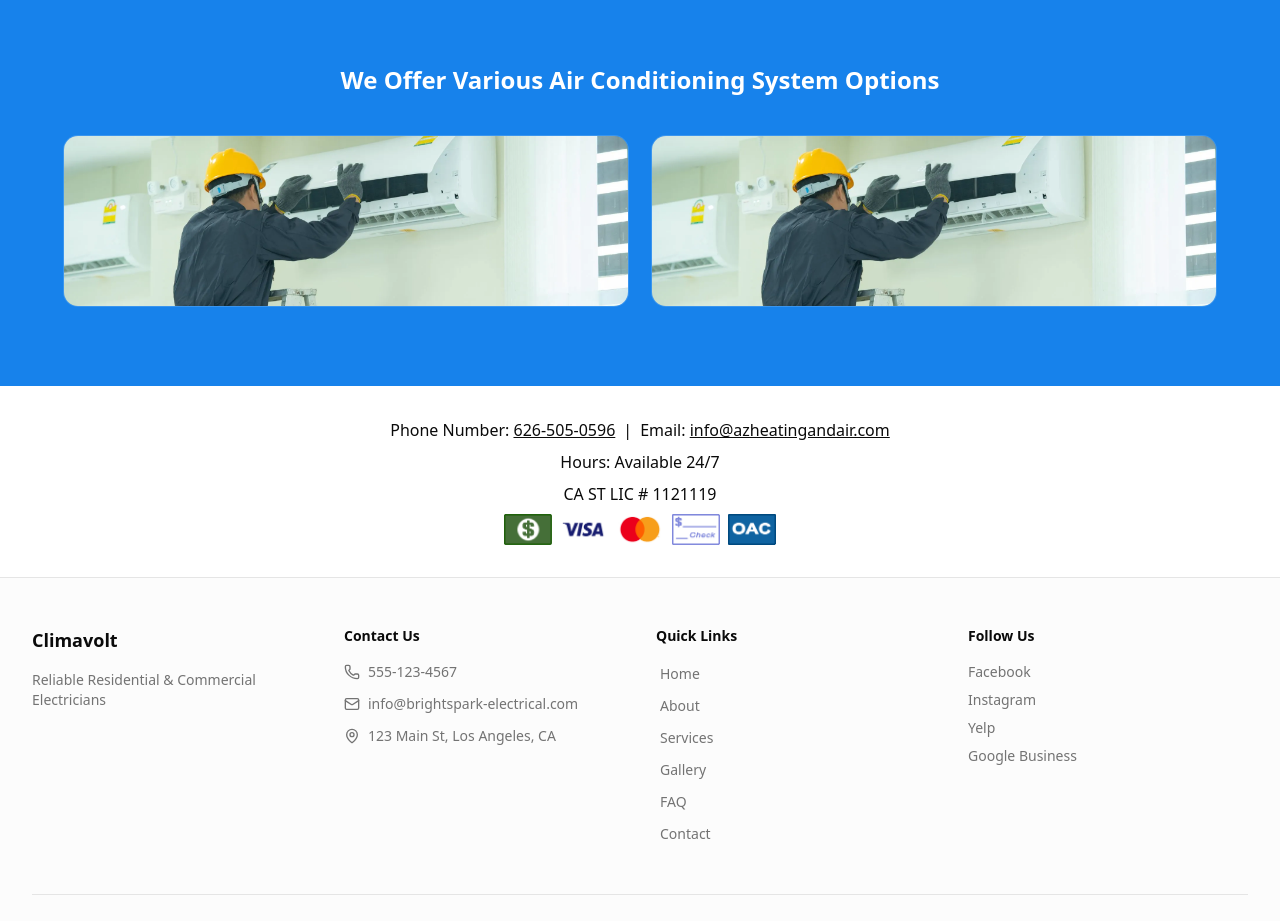
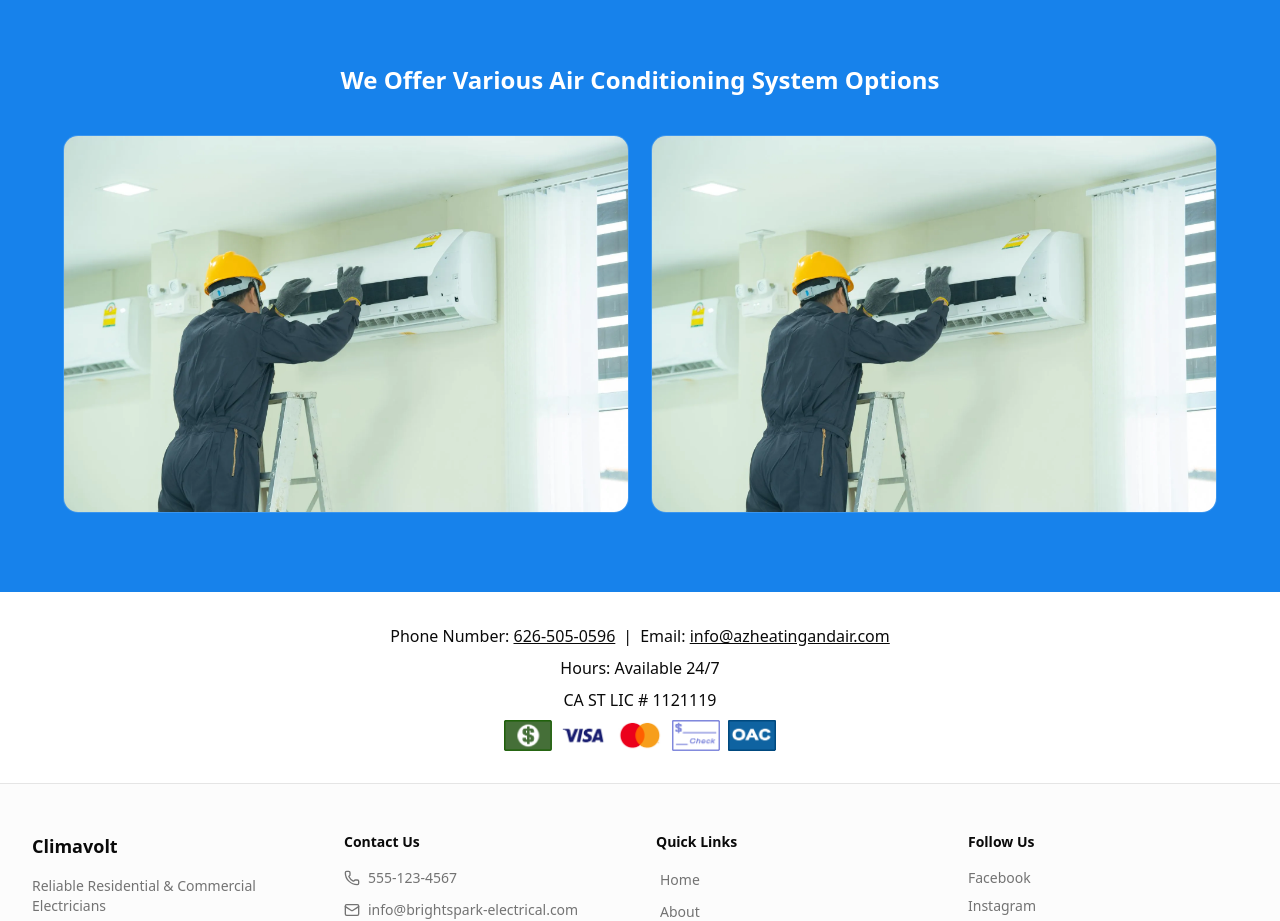
Before and after one commit to Bryanromerou/Alex-Electrician-Website, a Next.js app: page /air-conditioning in a window 1280 px wide. Shown: the part 1160-2081 px from the top of the page. Built offline with nearby package versions, Linux system fonts and the light colour scheme.

Commit message:
adding new Option item component

```diff
--- a/app/air-conditioning/page.tsx
+++ b/app/air-conditioning/page.tsx
@@ -3,7 +3,7 @@ import { SplitFeature } from "@/components/split-feature";
 import { Section } from "@/components/ui/section";
 import WomanAirConditioning from "@/images/stock-images/WomanAirConditioning.webp";
 import AirConditioningClean from "@/images/stock-images/AirConditioningClean.webp";
-import { AIR_CONDITIONING_OPTIONS } from "../temp/constants";
+import { AIR_CONDITIONING_OPTIONS } from "@/constants/services";
 
 export default function HeatingPage() {
   return (
@@ -60,10 +60,7 @@ export default function HeatingPage() {
         <OptionsBand
           title="We Offer Various Air Conditioning System Options"
           images={AIR_CONDITIONING_OPTIONS.map((option) => ({
-            src: option.imageSrc,
-            alt: option.imageAlt,
-            description: option.description,
-            title: option.title,
+            ...option,
           }))}
         />
       </Section>
--- a/app/heating/page.tsx
+++ b/app/heating/page.tsx
@@ -2,7 +2,7 @@ import { OptionsBand } from "@/components/options-band";
 import { SplitFeature } from "@/components/split-feature";
 import { Section } from "@/components/ui/section";
 import HCAVRepair from "@/images/stock-images/HCAVRepair.jpg";
-import { HEATING_OPTIONS } from "../temp/constants";
+import { HEATING_OPTIONS } from "@/constants/services";
 
 export default function HeatingPage() {
   return (
@@ -38,10 +38,7 @@ export default function HeatingPage() {
         <OptionsBand
           title="We Offer Various Heating System Options"
           images={HEATING_OPTIONS.map((option) => ({
-            src: option.imageSrc,
-            alt: option.imageAlt,
-            description: option.description,
-            title: option.title,
+            ...option,
           }))}
         />
       </Section>
--- a/app/temp/constants.ts
+++ /dev/null
@@ -1,52 +0,0 @@
-import HCAVRepair from "@/images/stock-images/HCAVRepair.jpg";
-
-interface ImageOption {
-  title: string;
-  imageSrc: string;
-  imageAlt: string;
-  description: string;
-}
-
-export const HEATING_PUMP_IMAGE_OPTION: ImageOption = {
-  title: "Heat Pumps",
-  imageSrc: HCAVRepair.src,
-  imageAlt: "Heat Pump Repair",
-  description:
-    "Heat pumps use electricity to transfer heat from a cool space to a warm place making the cool space colder and the warm place warmer. They are energy-efficient units.",
-};
-
-export const FURNACE_IMAGE_OPTION: ImageOption = {
-  title: "Furnaces",
-  imageSrc: HCAVRepair.src,
-  imageAlt: "Furnace Repair",
-  description:
-    "Furnaces produce warm air and distribute it throughout a building using ducts. They are fueled by either gas or electricity.",
-};
-
-export const GAS_FURNACE_IMAGE_OPTION: ImageOption = {
-  title: "Gas Furnaces",
-  imageSrc: HCAVRepair.src,
-  imageAlt: "Gas Furnace Repair",
-  description:
-    "Gas furnaces are more energy-efficient and cost-effective than electric furnaces. They operate by burning natural gas or propane to heat the air.",
-};
-
-export const MINI_SPLIT_IMAGE_OPTION: ImageOption = {
-  title: "Mini-Splits",
-  imageSrc: HCAVRepair.src,
-  imageAlt: "Mini-Split Repair",
-  description:
-    "Mini-splits are heating and cooling systems that allow you to control the temperatures in individual rooms or spaces. They are easy to install.",
-};
-
-export const HEATING_OPTIONS: ImageOption[] = [
-  FURNACE_IMAGE_OPTION,
-  GAS_FURNACE_IMAGE_OPTION,
-  HEATING_PUMP_IMAGE_OPTION,
-  MINI_SPLIT_IMAGE_OPTION,
-];
-
-export const AIR_CONDITIONING_OPTIONS: ImageOption[] = [
-  MINI_SPLIT_IMAGE_OPTION,
-  HEATING_PUMP_IMAGE_OPTION,
-];
--- /dev/null
+++ b/components/OptionItem.tsx
@@ -0,0 +1,73 @@
+"use client";
+
+import { useState } from "react";
+import { ImageOption } from "@/types/content";
+import Image from "next/image";
+import { cn } from "@/lib/utils";
+
+interface OptionItemProps extends ImageOption {
+  className?: string;
+  imageClassName?: string;
+  trigger?: "hover" | "click";
+}
+
+export default function OptionItem({
+  title,
+  imageSrc,
+  imageAlt,
+  description,
+  className,
+  imageClassName,
+  trigger = "hover",
+}: OptionItemProps) {
+  // create a state that will determine if we show the overlay, title, and description
+  const [showOverlay, setShowOverlay] = useState(false);
+
+  const onMouseEnter = () => {
+    if (trigger !== "hover") {
+      return;
+    }
+    setShowOverlay(true);
+  };
+  const onMouseLeave = () => {
+    if (trigger !== "hover") {
+      return;
+    }
+    setShowOverlay(false);
+  };
+
+  const onClick = () => {
+    setShowOverlay(!showOverlay);
+  };
+
+  return (
+    <div
+      className={cn(
+        "w-full min-w-[200px] flex-1 overflow-hidden rounded-xl bg-white/10 ring-1 ring-white/15 sm:max-w-[calc(50%-0.75rem)] relative",
+        className
+      )}
+      onMouseEnter={onMouseEnter}
+      onMouseLeave={onMouseLeave}
+      onClick={onClick}
+      role="button"
+    >
+      <Image
+        src={imageSrc}
+        alt={imageAlt}
+        width={520}
+        height={360}
+        className={cn("w-full object-cover", imageClassName)}
+      />
+      {/* // animate a overlay that appears when the user hovers over the image */}
+      <div
+        className={cn(
+          "absolute inset-0 bg-black/80 opacity-0 transition-opacity duration-300",
+          showOverlay && "opacity-100"
+        )}
+      >
+        <h3 className="text-white text-2xl font-bold">{title}</h3>
+        <p className="text-white text-sm">{description}</p>
+      </div>
+    </div>
+  );
+}
--- a/components/options-band.tsx
+++ b/components/options-band.tsx
@@ -1,33 +1,38 @@
-import { cn } from "@/lib/utils";
-import Image from "next/image";
+"use client";
+
+import { useMediaQuery } from "@/hooks/useMediaQuery";
+import OptionItem from "./OptionItem";
+import { ImageOption } from "@/types/content";
 
 export function OptionsBand({
   title,
   images,
 }: {
   title: string;
-  images: { src: string; alt: string; description: string; title: string }[];
+  images: (ImageOption & { className?: string })[];
 }) {
+  const isMobile = useMediaQuery("(max-width: 768px)");
   return (
     <div className="mx-auto max-w-6xl">
       <h3 className="text-center text-2xl font-semibold">{title}</h3>
       <div className="mt-10 flex flex-wrap justify-center gap-6">
         {images.map((img, index) => (
-          <div
-            key={index}
-            className={cn(
-              "w-full min-w-[200px] flex-1 overflow-hidden rounded-xl bg-white/10 ring-1 ring-white/15 sm:max-w-[calc(50%-0.75rem)]",
-              images.length > 4 ? "lg:max-w-[calc(25%-1.125rem)]" : undefined
-            )}
-          >
-            <Image
-              src={img.src}
-              alt={img.alt}
-              width={520}
-              height={360}
-              className="h-[170px] w-full object-cover"
-            />
-          </div>
+          // <div
+          //   key={index}
+          //   className={cn(
+          //     "w-full min-w-[200px] flex-1 overflow-hidden rounded-xl bg-white/10 ring-1 ring-white/15 sm:max-w-[calc(50%-0.75rem)]",
+          //     images.length > 4 ? "lg:max-w-[calc(25%-1.125rem)]" : undefined
+          //   )}
+          // >
+          //   <Image
+          //     src={img.src}
+          //     alt={img.alt}
+          //     width={520}
+          //     height={360}
+          //     className={cn("w-full object-cover", img.className)}
+          //   />
+          // </div>
+          <OptionItem key={index} {...img} trigger={isMobile ? "click" : "hover"} />
         ))}
       </div>
     </div>
--- a/components/split-feature.tsx
+++ b/components/split-feature.tsx
@@ -47,14 +47,14 @@ export function SplitFeature({
         <div className="mt-4 text-base leading-7 text-muted-foreground">{description}</div>
       </div>
 
-      <div className={cn("justify-self-end", imageSpan)}>
+      <div className={cn("justify-self-end md:w-full", imageSpan)}>
         <div className="overflow-hidden rounded-2xl border bg-background shadow-sm">
           <Image
             src={imageSrc}
             alt={imageAlt}
             width={720}
             height={480}
-            className="h-[260px] w-[520px] object-cover md:h-[320px] md:w-full"
+            className="h-[260px] w-[520px] object-cover md:h-[320px] md:w-full "
             priority={false}
           />
         </div>
--- a/constants/services.ts
+++ b/constants/services.ts
@@ -1,4 +1,5 @@
-import { ServiceItem } from "@/types/content";
+import { ImageOption, ServiceItem } from "@/types/content";
+import HCAVRepair from "@/images/stock-images/HCAVRepair.jpg";
 
 export const services: ServiceItem[] = [
   {
@@ -49,3 +50,47 @@ export const services: ServiceItem[] = [
       "Safe and efficient ceiling fan installation and repair services for improved comfort and energy savings.",
   },
 ];
+
+export const HEATING_PUMP_IMAGE_OPTION: ImageOption = {
+  title: "Heat Pumps",
+  imageSrc: HCAVRepair.src,
+  imageAlt: "Heat Pump Repair",
+  description:
+    "Heat pumps use electricity to transfer heat from a cool space to a warm place making the cool space colder and the warm place warmer. They are energy-efficient units.",
+};
+
+export const FURNACE_IMAGE_OPTION: ImageOption = {
+  title: "Furnaces",
+  imageSrc: HCAVRepair.src,
+  imageAlt: "Furnace Repair",
+  description:
+    "Furnaces produce warm air and distribute it throughout a building using ducts. They are fueled by either gas or electricity.",
+};
+
+export const GAS_FURNACE_IMAGE_OPTION: ImageOption = {
+  title: "Gas Furnaces",
+  imageSrc: HCAVRepair.src,
+  imageAlt: "Gas Furnace Repair",
+  description:
+    "Gas furnaces are more energy-efficient and cost-effective than electric furnaces. They operate by burning natural gas or propane to heat the air.",
+};
+
+export const MINI_SPLIT_IMAGE_OPTION: ImageOption = {
+  title: "Mini-Splits",
+  imageSrc: HCAVRepair.src,
+  imageAlt: "Mini-Split Repair",
+  description:
+    "Mini-splits are heating and cooling systems that allow you to control the temperatures in individual rooms or spaces. They are easy to install.",
+};
+
+export const HEATING_OPTIONS: ImageOption[] = [
+  FURNACE_IMAGE_OPTION,
+  GAS_FURNACE_IMAGE_OPTION,
+  HEATING_PUMP_IMAGE_OPTION,
+  MINI_SPLIT_IMAGE_OPTION,
+];
+
+export const AIR_CONDITIONING_OPTIONS: ImageOption[] = [
+  MINI_SPLIT_IMAGE_OPTION,
+  HEATING_PUMP_IMAGE_OPTION,
+];
```
Also changed, not shown: types/content.ts (+7 -0 lines), 1 other file (tests, documents, lock files or other folders).
